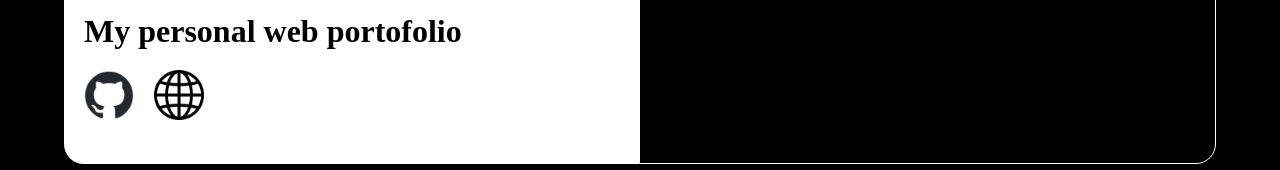
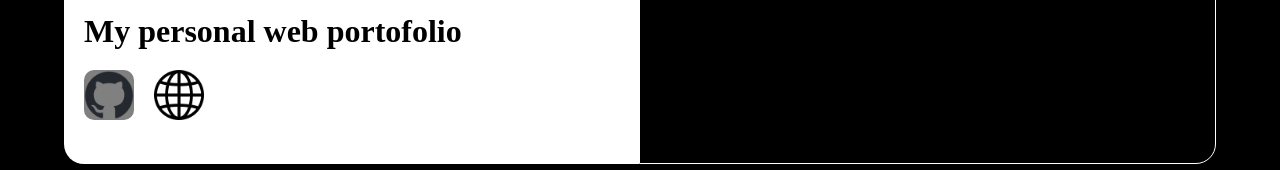
Before and after one commit to sadasas/WebPorto, a React (Vite) app: page / in a window 1280 px wide. In both pictures the pointer is over the picture 109 px from the left and 2567 px from the top of the page. Shown: the part 2472-2642 px from the top of the page. Built offline with nearby package versions, Linux system fonts and the light colour scheme.

Commit message:
refactor

```diff
--- a/src/components/About/MySkill.jsx
+++ b/src/components/About/MySkill.jsx
@@ -21,7 +21,7 @@ function Skill({ text, level, isActive, index }) {
         return { width: "100%", textLevel: "Master" };
     }
   })();
-  console.log(isHover);
+
   return (
     <>
       <div
--- a/src/components/Projects/content.module.css
+++ b/src/components/Projects/content.module.css
@@ -42,11 +42,16 @@
   flex-direction: row;
   gap: 20px;
 }
+
 .content-description-link img {
   width: 50px;
   height: 50px;
 
   border-radius: 10px;
+}
+
+.content-description-link img:hover {
+  background-color: gray;
 }
 .content-caraousel {
   padding: 20px;
```
